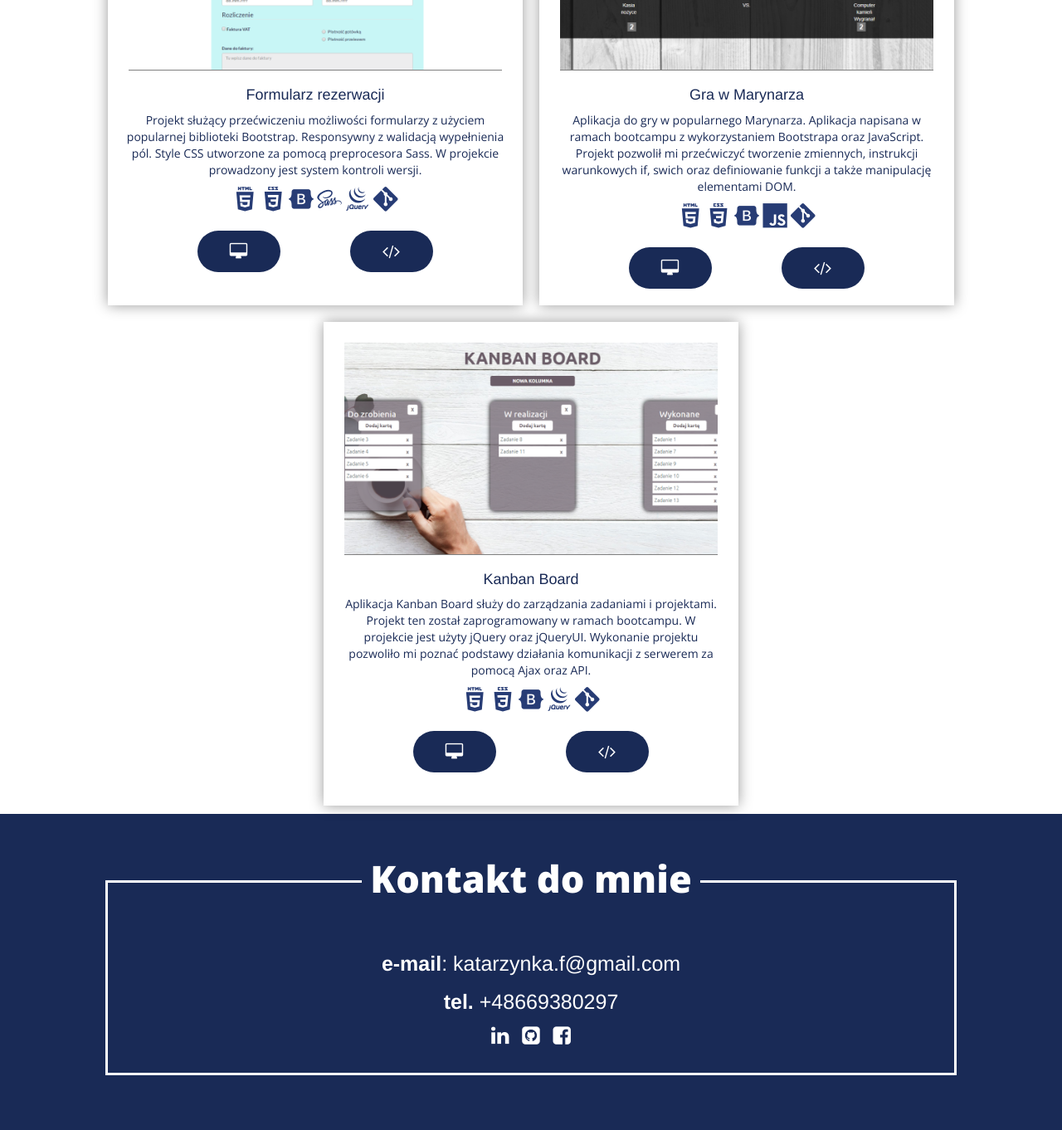
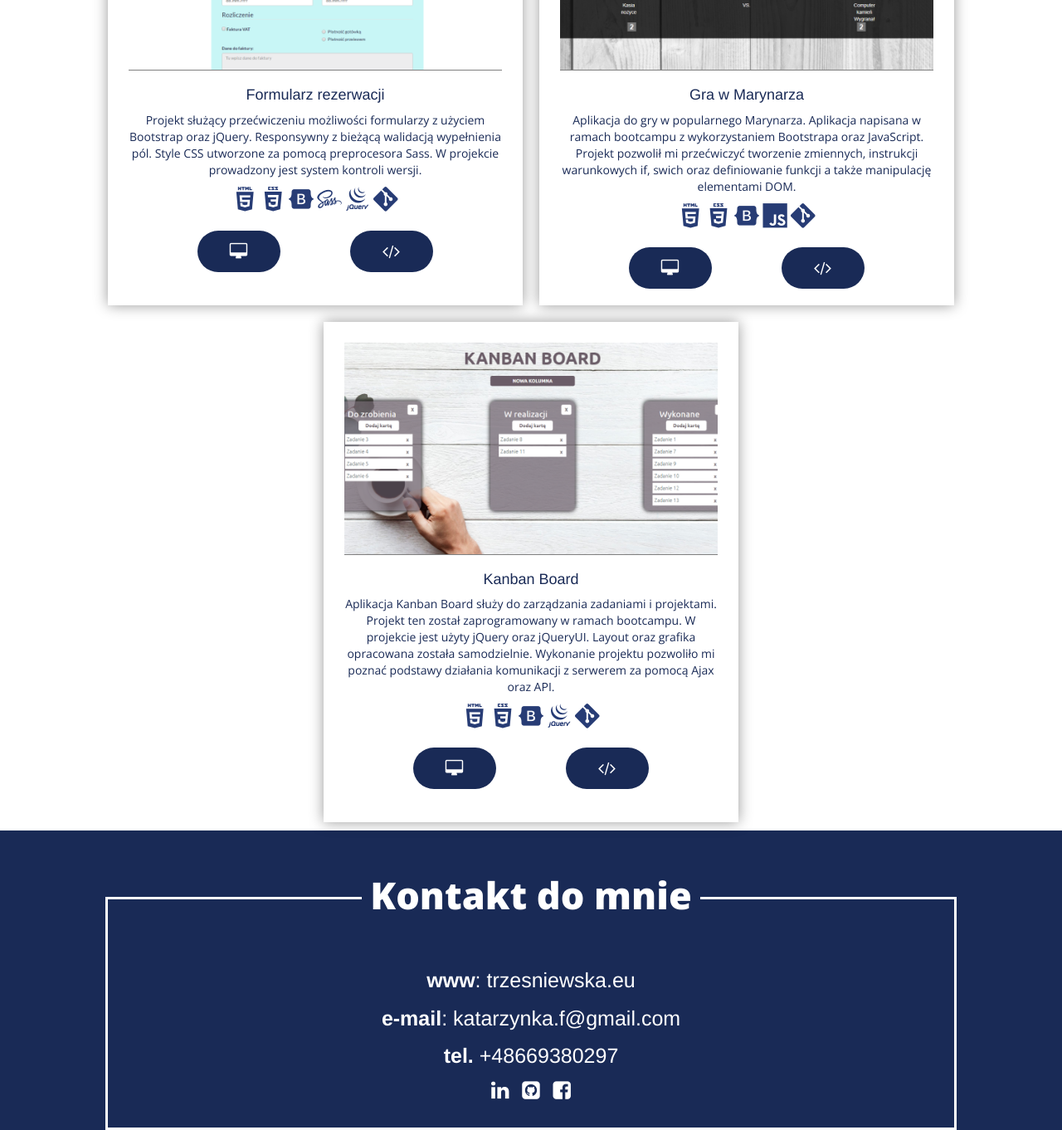
Before and after one commit to katarzynka1234/Katarzyna_Trzesniewska, a website: page index.html in a window 1280 px wide. Shown: the part 3040-4402 px from the top of the page at 83% size. Drawn offline with nearby package versions, Linux system fonts and the light colour scheme; a script that the page names is missing.

Commit message:
Edit contact section

```diff
--- a/index.html
+++ b/index.html
@@ -221,8 +221,8 @@
                     <div class="details">
                         <div class="description">
                             <h4>Formularz rezerwacji</h4>
-                            <p>Projekt służący przećwiczeniu możliwości formularzy z użyciem popularnej biblioteki Bootstrap.
-                                Responsywny z walidacją wypełnienia pól. Style CSS utworzone za pomocą preprocesora Sass.
+                            <p>Projekt służący przećwiczeniu możliwości formularzy z użyciem Bootstrap oraz jQuery.
+                                Responsywny z bieżącą walidacją wypełnienia pól. Style CSS utworzone za pomocą preprocesora Sass.
                                 W projekcie prowadzony jest system kontroli wersji. </p>
                             <i class="devicon-html5-plain-wordmark"></i>
                             <i class="devicon-css3-plain-wordmark"></i>
@@ -275,7 +275,7 @@
                         <div class="description">
                             <h4>Kanban Board</h4>
                             <p>Aplikacja Kanban Board służy do zarządzania zadaniami i projektami. Projekt ten został zaprogramowany
-                                w ramach bootcampu. W projekcie jest użyty jQuery oraz jQueryUI. Wykonanie projektu pozwoliło
+                                w ramach bootcampu. W projekcie jest użyty jQuery oraz jQueryUI. Layout oraz grafika opracowana została samodzielnie.  Wykonanie projektu pozwoliło
                                 mi poznać podstawy działania komunikacji z serwerem za pomocą Ajax oraz API. </p>
                             <i class="devicon-html5-plain-wordmark"></i>
                             <i class="devicon-css3-plain-wordmark"></i>
@@ -304,6 +304,9 @@
             <div class="container">
                 <div class="contact-box">
                     <h2>Kontakt do mnie</h1>
+                        <p>
+                            <strong>www</strong>: trzesniewska.eu</p>
+                        <p>
                         <p>
                             <strong>e-mail</strong>: katarzynka.f@gmail.com</p>
                         <p>
```
